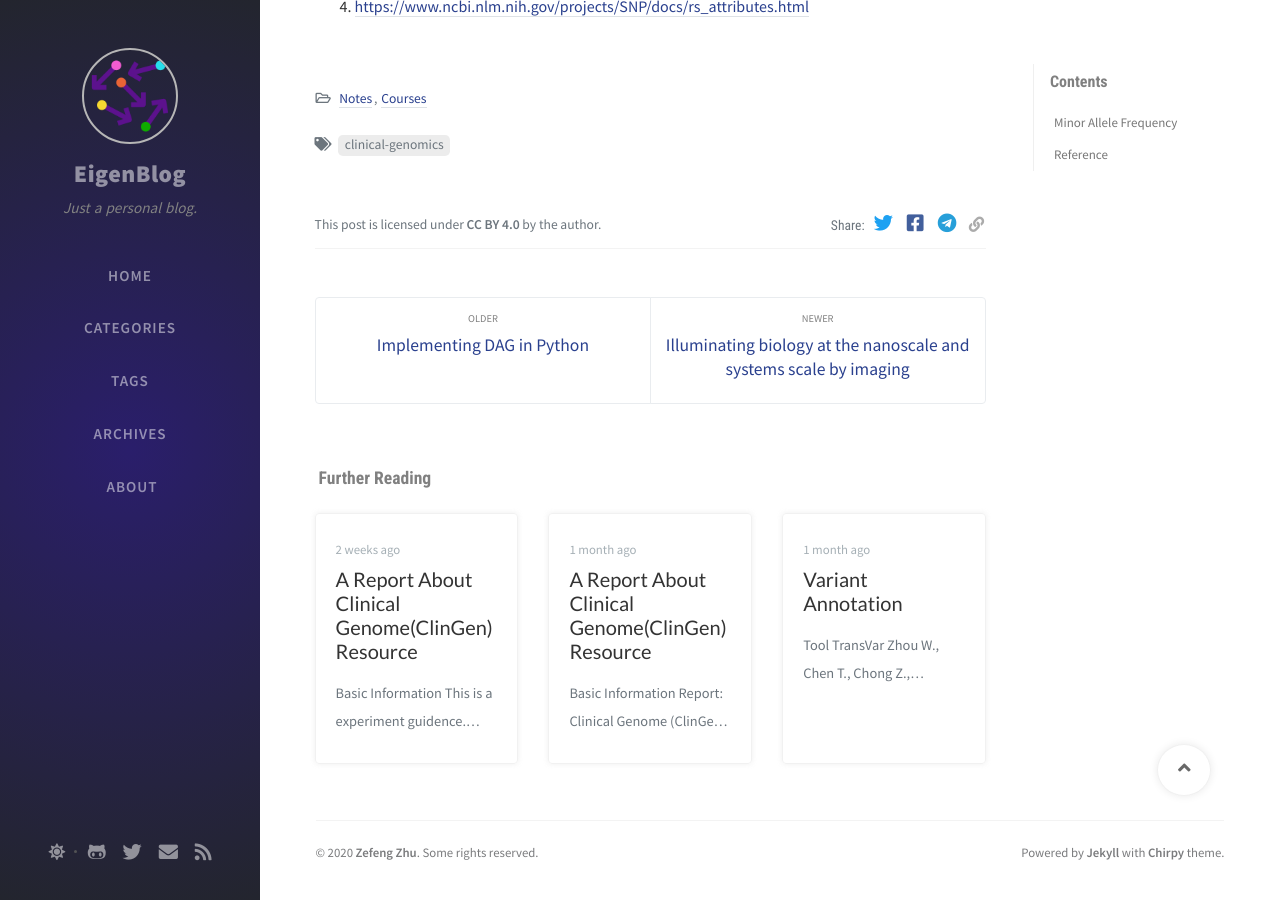
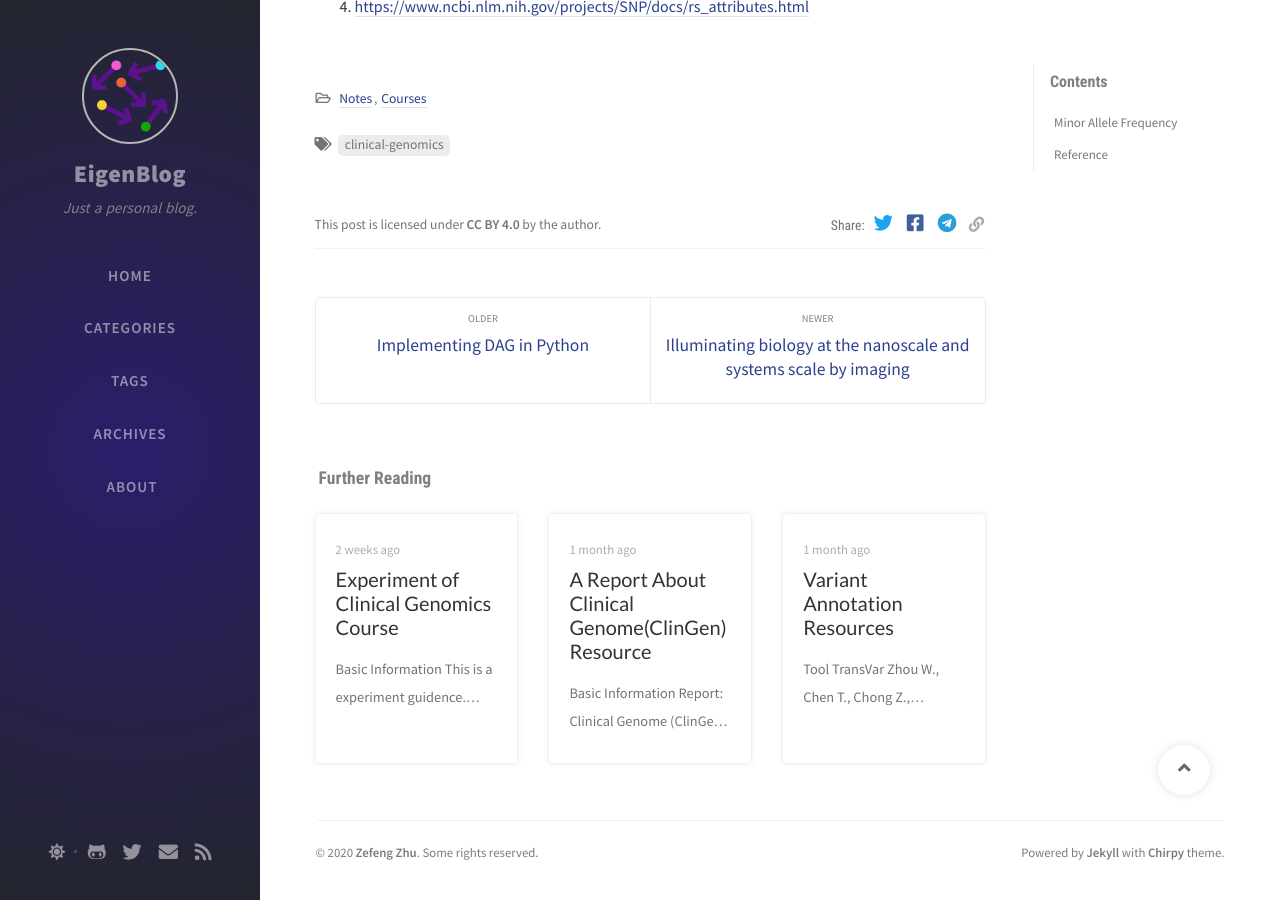
Before and after one commit to NatureGeorge/eigenblog, a Jekyll site: the page built from _posts/2020-05-18-VA.md, in a window 1280 px wide and 900 px high, scrolled down 1212 px. Built offline with Jekyll 4.4.1, drawn with Linux system fonts in a browser that asks for light colours; nearby versions of some CDN libraries; comment, search, counter and statistics services are not loaded; some of the changed text lies outside the part shown.

Commit message:
Fix Project Site

```diff
--- a/_config.yml
+++ b/_config.yml
@@ -16,7 +16,7 @@
   Books are trivialities, life alone is great.
 
 # Replace with the website url, e.g. 'https://username.github.io'
-url: 'https://naturegeorge.github.io/eigenblog/'
+url: 'https://naturegeorge.github.io/eigenblog'
 
 author: Zefeng Zhu                  # change to your full name
 
@@ -45,7 +45,7 @@
 #--------------------------
 
 # if your site type is Project Pages site, change below value to '/projectname'
-baseurl: ''
+baseurl: '/eigenblog'
 
 # Change to your timezone › http://www.timezoneconverter.com/cgi-bin/findzone/findzone
 timezone: Asia/Shanghai
--- a/_posts/2020-04-13-variant.md
+++ b/_posts/2020-04-13-variant.md
@@ -1,5 +1,5 @@
 ---
-title: Variant Annotation
+title: Variant Annotation Resources
 author: Zefeng Zhu
 date: 2020-04-13 08:01:00 +0800
 categories: [Notes, Courses]
--- a/_posts/2020-05-04-clinical-genomics-lab.md
+++ b/_posts/2020-05-04-clinical-genomics-lab.md
@@ -1,5 +1,5 @@
 ---
-title: A Report About Clinical Genome(ClinGen) Resource
+title: Experiment of Clinical Genomics Course
 author: Zefeng Zhu
 date: 2020-05-04 08:00:00 +0800
 categories: [Notes, Courses]
--- a/_posts/2020-05-18-VA.md
+++ b/_posts/2020-05-18-VA.md
@@ -1,5 +1,5 @@
 ---
-title: Variant Annotation
+title: Knowledge of Variant Annotation
 author: Zefeng Zhu
 date: 2020-05-18 08:01:00 +0800
 categories: [Notes, Courses]
```
